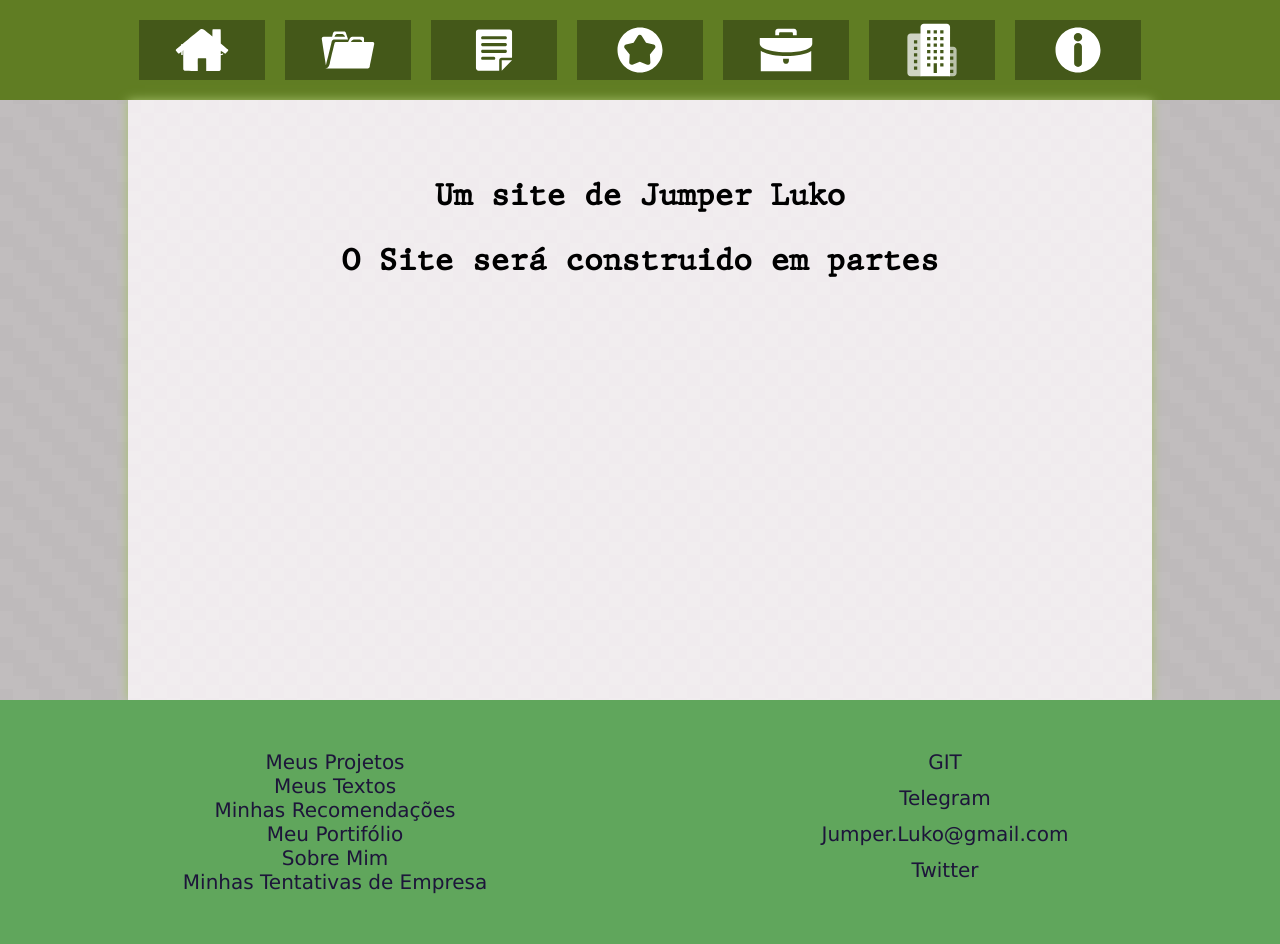
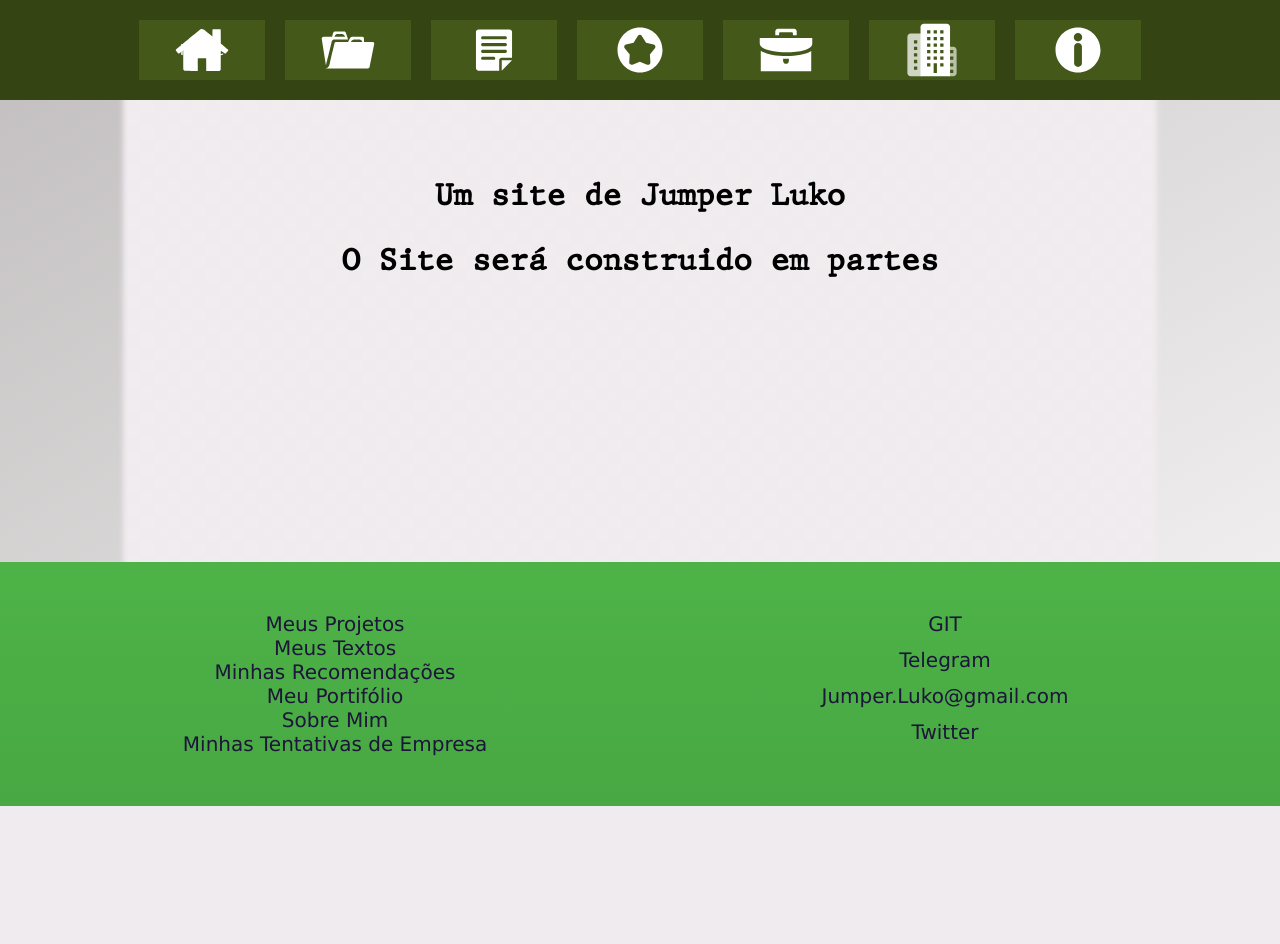
Before and after one commit to JumperLuko/JumperLuko.github.io, a PHP site: page / in a window 1280 px wide. After the commit the page ends 806 px from the top, so only its background shows below. Run offline with PHP 8.4, Linux system fonts and the light colour scheme; style sheets or scripts are compiled from the project's sources.

Commit message:
Better colors, e ocupando sempre toda a tela!

```diff
--- a/css/style.scss
+++ b/css/style.scss
@@ -7,11 +7,11 @@ body{
     margin:0;padding:0;
     min-height:100vh;
     background:#c1bdbe;
-    background-image:url(../img/background.png);
+    background-image: linear-gradient(150deg,#c1bdbe, #f8f7f7);
 }
 
 nav{
-    background-color:#607d23;
+    background-color:#344413;
     height:100px;
     width:100%;
     padding:0 10px 0 10px;
@@ -24,6 +24,7 @@ nav{
     }
     overflow-x:auto;
     overflow-y:hidden;
+    position: relative;
     > a{
         min-width:80px;
         width:10%;
@@ -97,15 +98,18 @@ main{
     background-color:#f0ebee;
     background-image:url(../img/background-text.png);
     padding:50px;
-    @media only screen and (min-width: 768px){margin:0 10%;}
-    min-height:600px;
+    min-height:calc(100vh - 470px);
+    @media only screen and (min-width: 768px){
+        margin:0 10%;
+        min-height:calc(100vh - 338px);
+    }
     font-family:"king";
     font-weight:900;
-    box-shadow: #a4c06a 0 0 10px;
+    box-shadow: #f0ebee 0 0 5px 5px;
 }
 
 footer{
-    background-color:#60a65c;
+    background-image:linear-gradient(#4db347,#48a843);
     color:#000;
     font-size:20px;
     display:flex;
@@ -123,7 +127,7 @@ footer{
             color:#1d153a;
         }
         > a:visited{
-            color:#4b1535;
+            color:#29051b;
         }
     }
 }
```
Also changed, not shown: css/style.css (+10 -7 lines), css/style.min.css.
